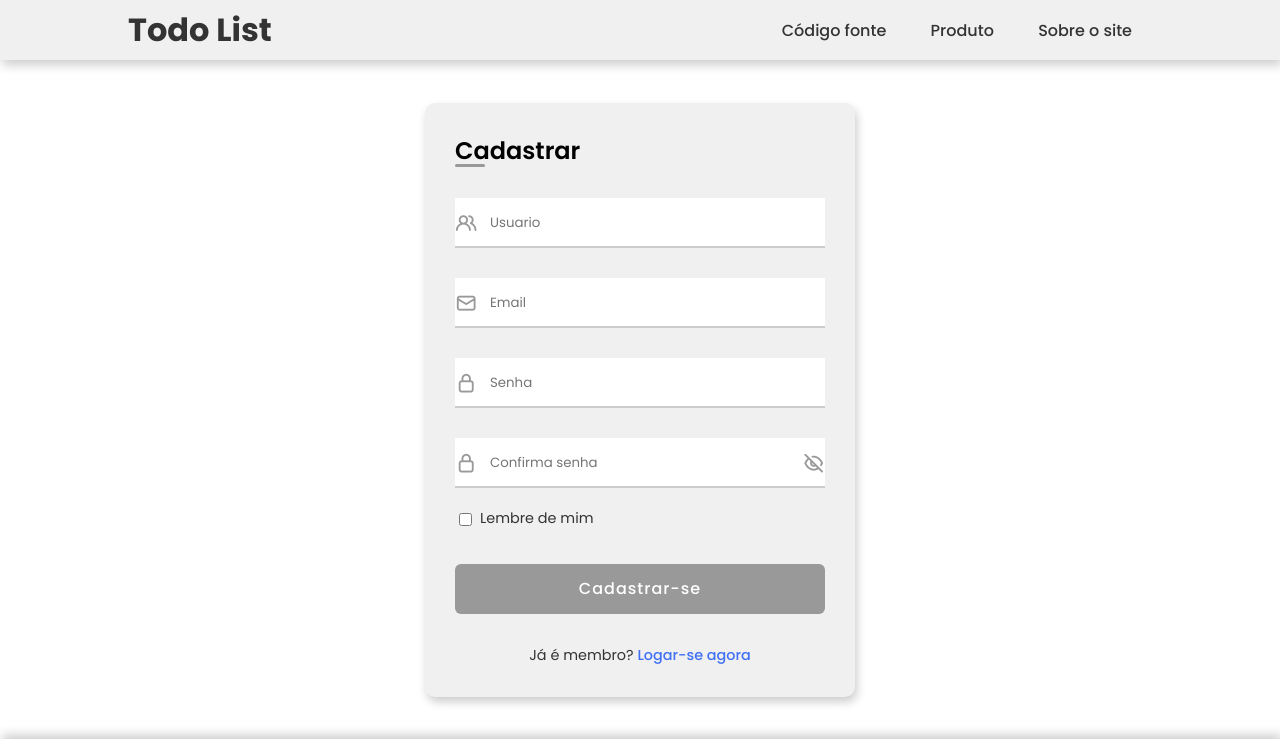
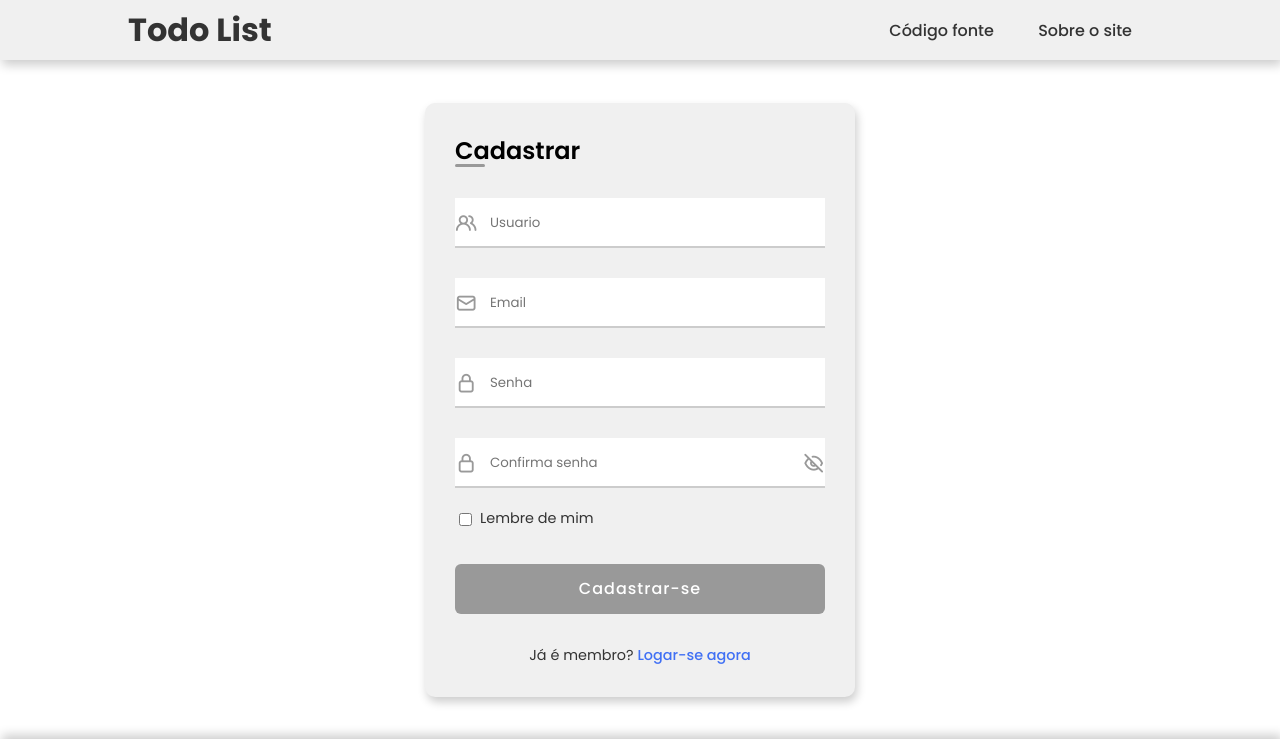
Before and after one commit to ItaloMiguel/todo-list, a Django app: page /auth/cadastro/ in a window 1280 px wide. Shown: the top 739 px of the page. Run offline with Django 4.2, Linux system fonts and the light colour scheme.

Commit message:
Tirando o link de 'produtos' do html

```diff
--- a/app/templates/todousuarios/partials/_header.html
+++ b/app/templates/todousuarios/partials/_header.html
@@ -4,7 +4,7 @@
     <nav class="nav-central">
         <ul class="nav__links">
             <li class="list__link"><a class="link" target="_blank" href="https://github.com/ItaloMiguel/todo-list">Código fonte</a></li>
-            <li class="list__link"><a class="link" href="#">Produto</a></li>
+            <!-- <li class="list__link"><a class="link" href="#">Produto</a></li> -->
             <li class="list__link"><a class="link" href="#">Sobre o site</a></li>
         </ul>
     </nav>
```
Also changed, not shown: 1 other file.
